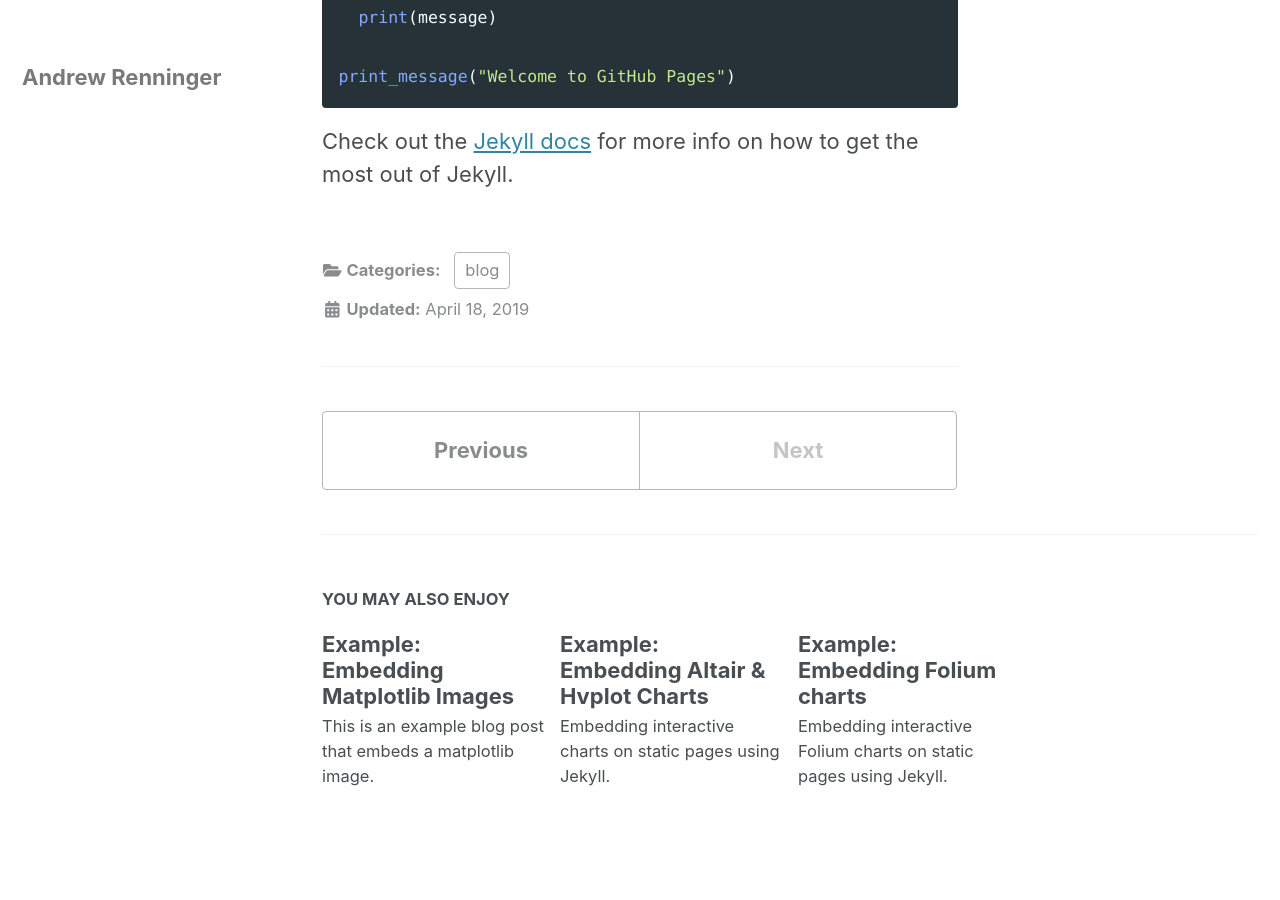
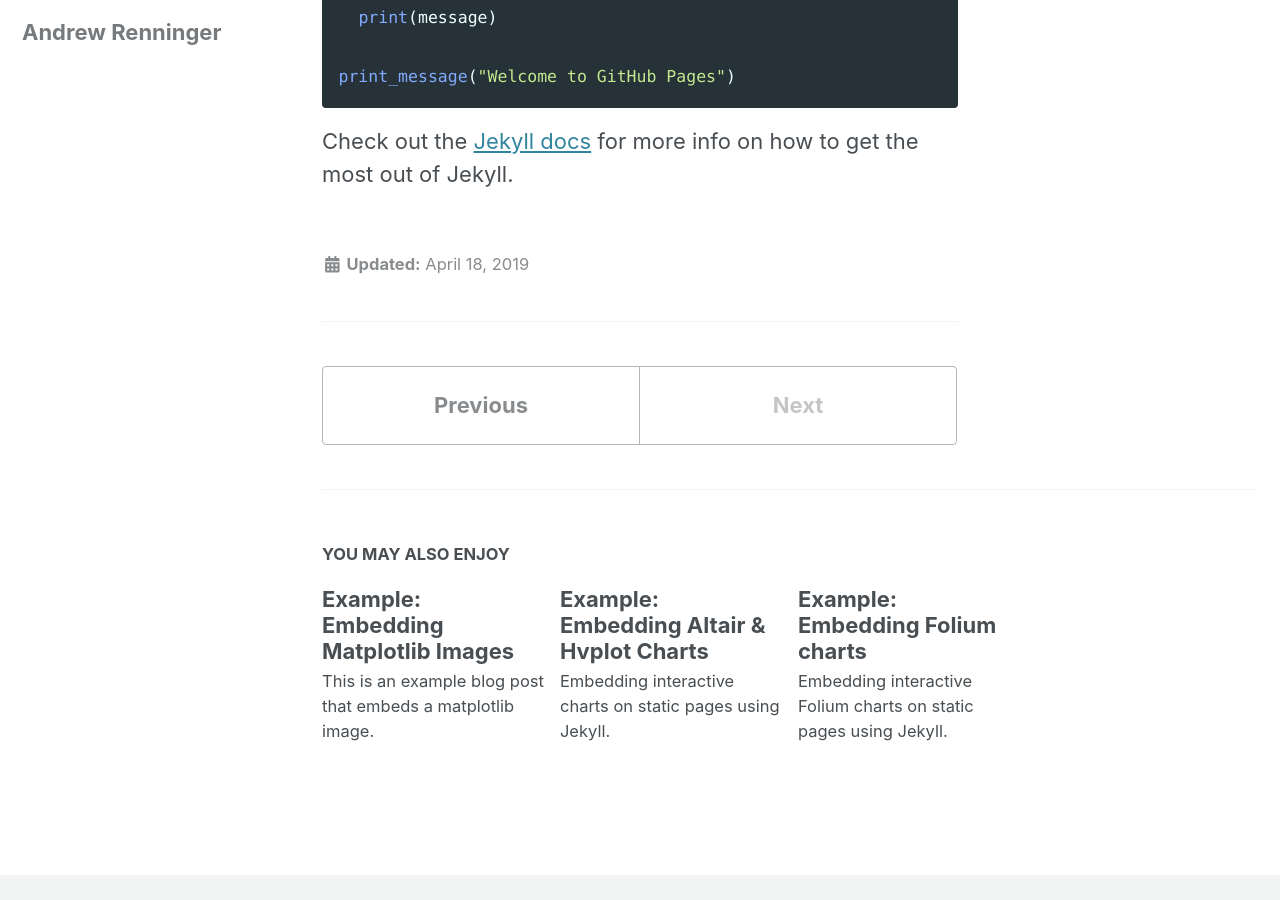
Before and after one commit to asrenninger/simcity, a Jekyll site: the page built from _posts/2019-04-18-welcome-to-github-pages.md, in a window 1280 px wide and 900 px high, scrolled down 831 px. Built offline with Jekyll 4.4.1, drawn with Linux system fonts in a browser that asks for light colours; cached includes are drawn as plain includes; nearby versions of some CDN libraries; a script that is not in the unit is left out.

Commit message:
Removing categories

```diff
--- a/_includes/category-list.html
+++ b/_includes/category-list.html
@@ -1,4 +1,4 @@
-{% case site.category_archive.type %}
+<!--{% case site.category_archive.type %}
   {% when "liquid" %}
     {% assign path_type = "#" %}
   {% when "jekyll-archives" %}
@@ -6,9 +6,9 @@
 {% endcase %}
 
 {% if site.category_archive.path %}
-  {% comment %}
+  {% comment %}-->
     <!-- Sort alphabetically regardless of case e.g. a B c d E -->
-    <!-- modified from http://www.codeofclimber.ru/2015/sorting-site-tags-in-jekyll/ -->
+    <!-- modified from http://www.codeofclimber.ru/2015/sorting-site-tags-in-jekyll/ --><!--
   {% endcomment %}
   {% capture page_categories %}{% for category in page.categories %}{{ category | downcase }}#{{ category }}{% unless forloop.last %},{% endunless %}{% endfor %}{% endcapture %}
   {% assign category_hashes = page_categories | split: ',' | sort %}
@@ -23,4 +23,4 @@
     {% endfor %}
     </span>
   </p>
-{% endif %}
+{% endif %}-->
```
